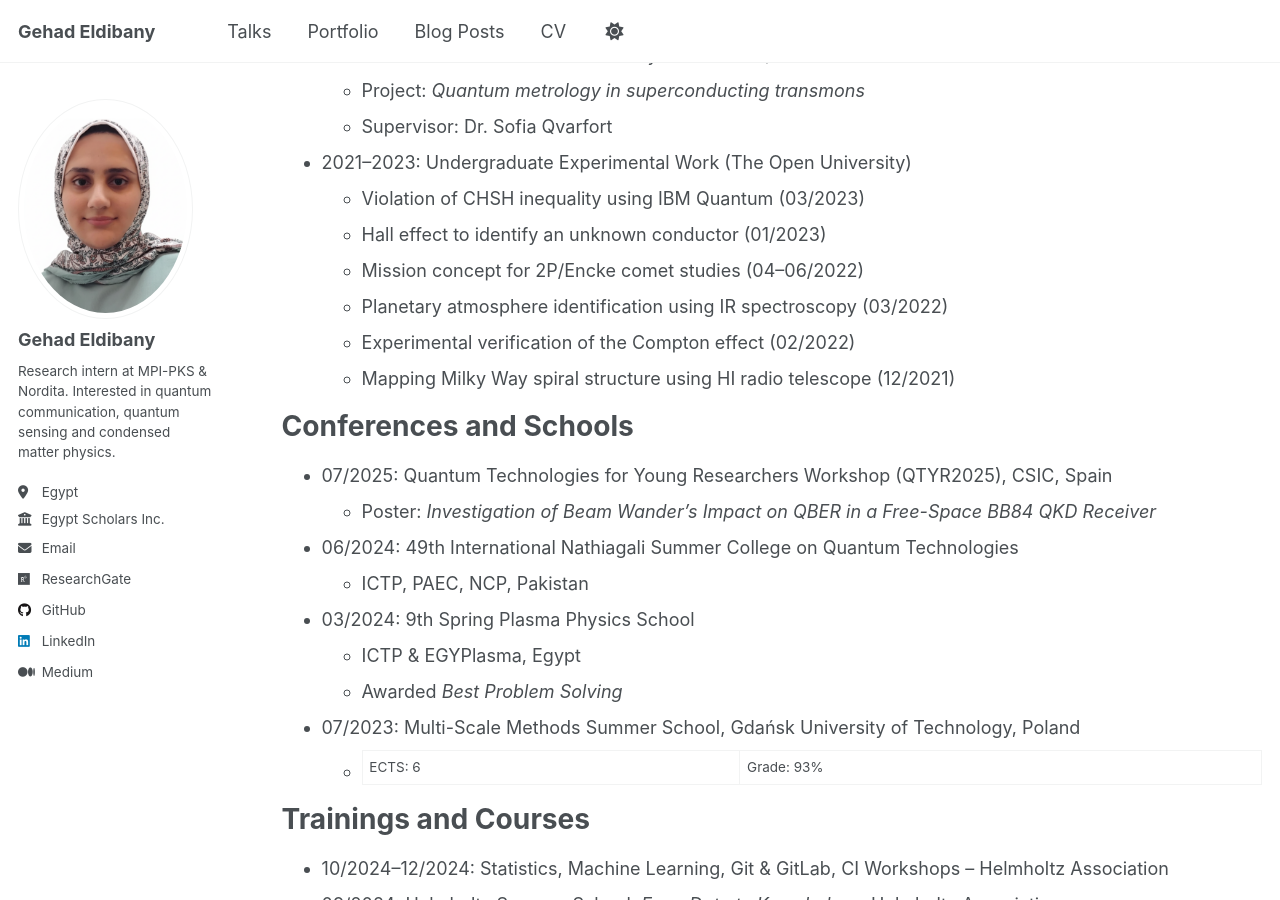
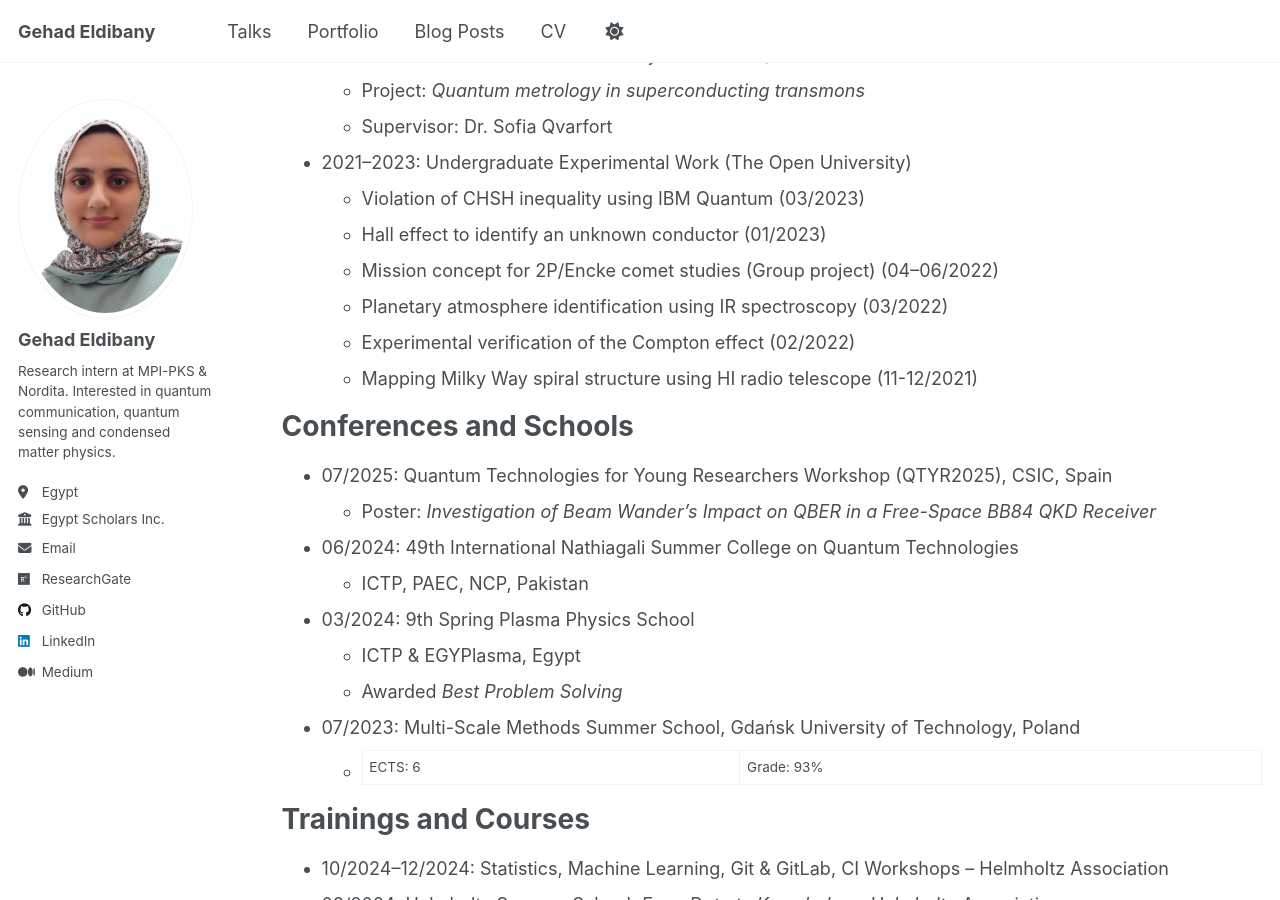
Before and after one commit to gehadibany/gehadibany.github.io, a Jekyll site: the page built from _pages/cv.md, in a window 1280 px wide and 900 px high, scrolled down 735 px. Built offline with Jekyll 4.4.1, drawn with Linux system fonts in a browser that asks for light colours; a script that is not in the unit is left out.

Commit message:
Website updated

```diff
--- a/_pages/cv.md
+++ b/_pages/cv.md
@@ -38,10 +38,10 @@ Research Experience
 * 2021–2023: Undergraduate Experimental Work (The Open University)
   * Violation of CHSH inequality using IBM Quantum (03/2023)
   * Hall effect to identify an unknown conductor (01/2023)
-  * Mission concept for 2P/Encke comet studies (04–06/2022)
+  * Mission concept for 2P/Encke comet studies (Group project) (04–06/2022)
   * Planetary atmosphere identification using IR spectroscopy (03/2022)
   * Experimental verification of the Compton effect (02/2022)
-  * Mapping Milky Way spiral structure using HI radio telescope (12/2021)
+  * Mapping Milky Way spiral structure using HI radio telescope (11-12/2021)
 
 Conferences and Schools
 ======
```
Also changed, not shown: _pages/markdown.md (+0 -2 lines).
